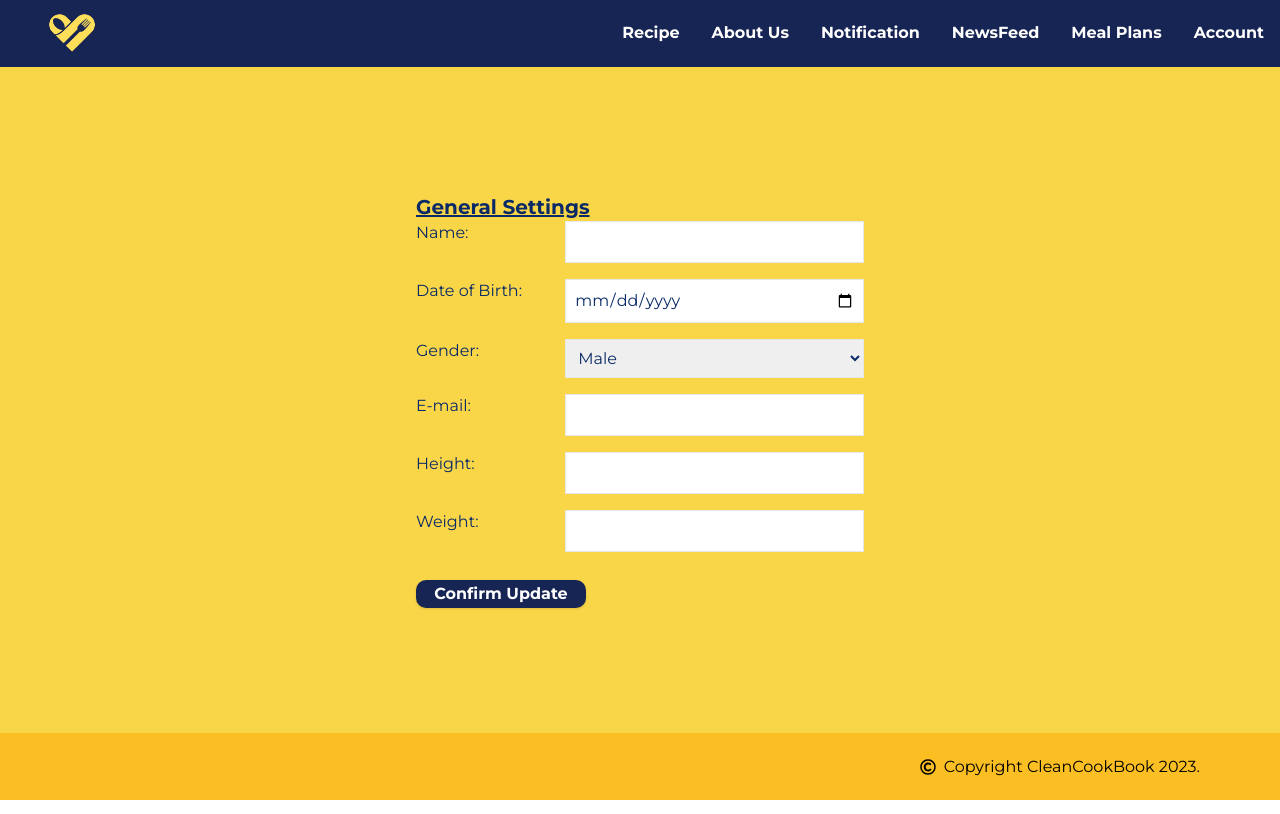
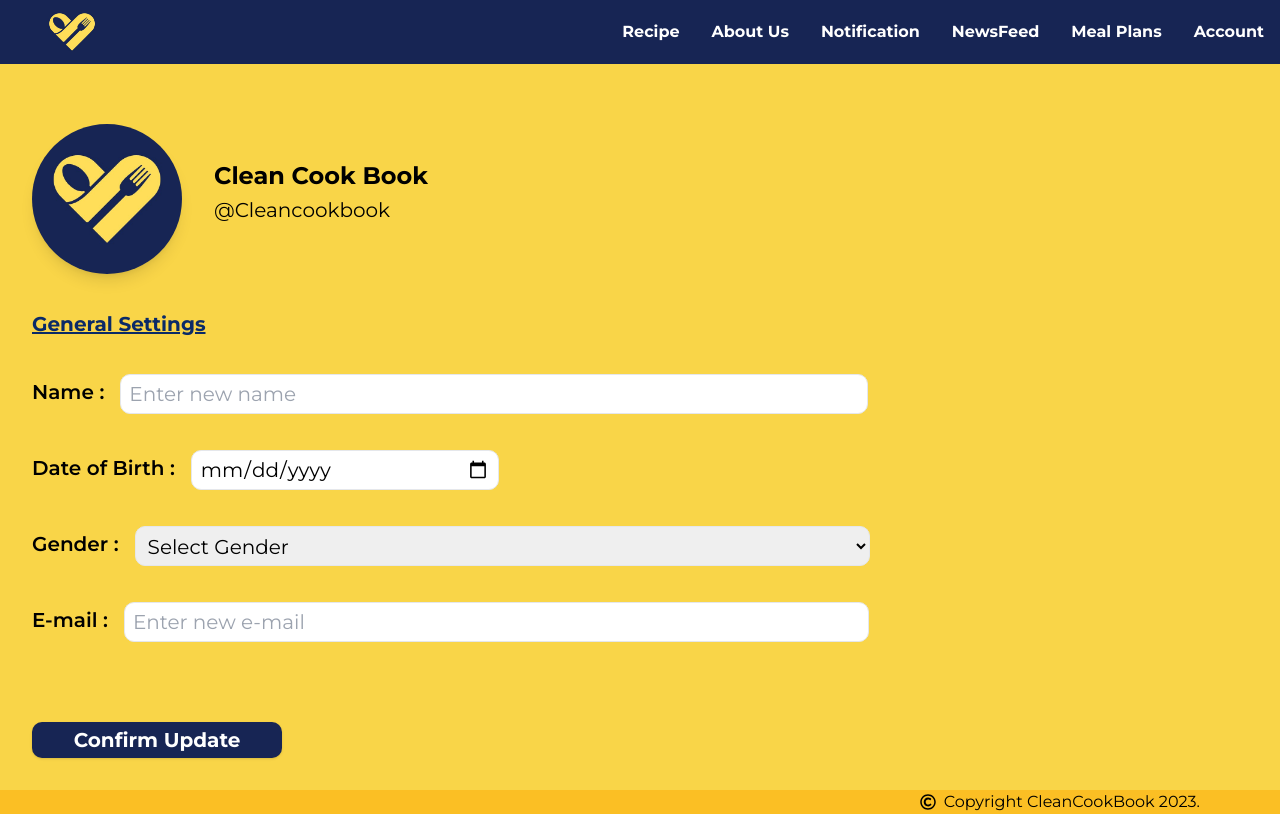
Before and after one commit to CleanCookBook/fyp-webapp, a Next.js app: page /editAccount in a window 1280 px wide. Built offline with nearby package versions, Linux system fonts and the light colour scheme.

Commit message:
updated edit account
updated EditAccount page

```diff
--- a/components/EditAccount.js
+++ b/components/EditAccount.js
@@ -3,9 +3,17 @@ import { useState } from "react";
 import Footer from "./Footer";
 import Modal from "./Modal"; // Adjust the path based on your file structure
 import Navbar from "./Navbar";
+import Link from 'next/link';
 
 const EditAccount = () => {
     const [isModalOpen, setIsModalOpen] = useState(false);
+
+    const [formData, setFormData] = useState({
+        name : "",
+        dob : "",
+        gender : "",
+        email : "",
+    })
 
     const openModal = () => {
         setIsModalOpen(true);
@@ -15,56 +23,112 @@ const EditAccount = () => {
         setIsModalOpen(false);
     };
 
+    const handleInput = (e) => {
+        const fieldName = e.target.name
+        const fieldValue = e.target.value
+        setFormData((prevState) => ({
+        ...prevState,
+        [fieldName]: fieldValue
+      }));
+    }
+
+    const submitForm = (e) => {
+        e.preventDefault()
+        const data = new FormData()
+        Object.entries(formData).forEach(([key, value]) => {
+            data.append(key, value);
+        })
+        fetch(formURL, {
+            method: "POST",
+            body: data,
+            headers: {
+              'accept': 'application/json',
+            },
+        }).then((response) => response.json())
+          .then((data) => {
+            setFormData({
+                name : "",
+                dob : "",
+                gender : "",
+                email : ""
+            })
+        })
+    }
+
 return (
 <div className="flex flex-col h-screen bg-[#F9D548]">
     <Navbar />
-      <div className="flex flex-col h-screen bg-[#F9D548] text-[#0A2A67] justify-center items-center">
-      <div className="w-full max-w-md">
-        <h2 className="text-xl underline font-bold left-10">General Settings</h2>
-
-        <form action="/update-account" method="post">
-          <div className="flex flex-row mb-4">
-            <label className="w-1/3">Name:</label>
-            <input type="text" name="name" className="w-2/3 border p-2" />
+    <div className=" lg:w-4/5 lg:pr-8 p-8 flex flex-col h-screen bg-[#F9D548] text-[#0A2A67] justify-start items-start">
+    <div className="w-full max-w-md flex flex-row mt-7">
+        <Image
+            src="/logo.jpg"
+            alt="Profile Picture"
+            width={150}
+            height={150}
+            className="rounded-full shadow-lg"
+        />
+        <div className="flex flex-col mt-9 ml-8 gap-1">
+          <h1 className="flex flex-row text-2xl font-bold text-black">Clean Cook Book</h1>
+          <p className="text-xl text-black">@Cleancookbook</p>
+        </div>
     </div>
 
-          <div className="flex flex-row mb-4">
-            <label className="w-1/3">Date of Birth:</label>
-            <input type="date" name="dob" className="w-2/3 border p-2" />
+    <form action="/update-account" method="POST" onSubmit={submitForm}>
+        <div>
+            <h2 className="text-xl underline font-bold left-10 mt-9">General Settings</h2>
+            <div className="flex flex-row mt-9 gap-4">
+                <label className="flex flex-row text-xl text-black font-semibold mt-1">Name :</label>
+                <input
+                  className="text-xl text-black w-[748px] h-10 rounded-[10px] border p-2"
+                  type="text"
+                  name="name"
+                  onChange={handleInput}
+                  value={formData.name}
+                  placeholder="Enter new name" />
             </div>
-
-          <div className="flex flex-row mb-4">
-            <label className="w-1/3">Gender:</label>
-            <select name="gender" className="w-2/3 border p-2">
+            <div className="flex flex-row mt-9 gap-4">
+                <label className="flex flex-row text-xl text-black font-semibold mt-1">Date of Birth :</label>
+                <input
+                  className="text-xl text-black w-[308px] h-10 rounded-[10px] border p-2"
+                  type="date"
+                  name="dob"
+                  onChange={handleInput}
+                  value={formData.dob} />
+            </div>
+            <div className="flex flex-row mt-9 gap-4">
+                <label className="flex flex-row text-xl text-black font-semibold mt-1">Gender :</label>
+                <select
+                  className="text-xl text-black w-[735px] h-10 rounded-[10px] border p-2"
+                  type="text"
+                  name="gender"
+                  onChange={handleInput}
+                  value={formData.gender}>
+                    <option value="">Select Gender</option>
                     <option value="male">Male</option>
                     <option value="female">Female</option>
                     <option value="other">Other</option>
                 </select>
             </div>
-
-          <div className="flex flex-row mb-4">
-            <label className="w-1/3">E-mail:</label>
-            <input type="email" name="email" className="w-2/3 border p-2" />
+            <div className="flex flex-row mt-9 gap-4">
+                <label className="flex flex-row text-xl text-black font-semibold mt-1">E-mail :</label>
+                <input
+                  className="text-xl text-black w-[745px] h-10 rounded-[10px] border p-2"
+                  type="text"
+                  name="email"
+                  onChange={handleInput}
+                  value={formData.email}
+                  placeholder="Enter new e-mail" />
             </div>
-
-          <div className="flex flex-row mb-4">
-            <label className="w-1/3">Height:</label>
-            <input type="number" name="height" className="w-2/3 border p-2" />
-          </div>
-
-          <div className="flex flex-row mb-4">
-            <label className="w-1/3">Weight:</label>
-            <input type="number" name="weight" className="w-2/3 border p-2" />
-          </div>
-
-          <div className="pt-3">
-            <button type="submit" className="w-[170px] h-7 bg-blue-950 hover:bg-[#154083] text-white font-bold text-sl rounded-[10px] shadow">
+            <div className="flex flex-row mt-20 gap-4">
+            <Link href="/profile">
+              <button className="w-[250px] h-9 bg-blue-950 hover:bg-[#154083] text-white font-bold text-xl rounded-[10px] shadow">
               Confirm Update
               </button>
+            </Link>
             </div>
+        </div>
+    </form>
 
-        </form>
-      </div>
     </div>
     <Footer />
         {isModalOpen && <Modal onClose={closeModal} />}
```
Lines whose indentation alone changed are shown as unchanged.
